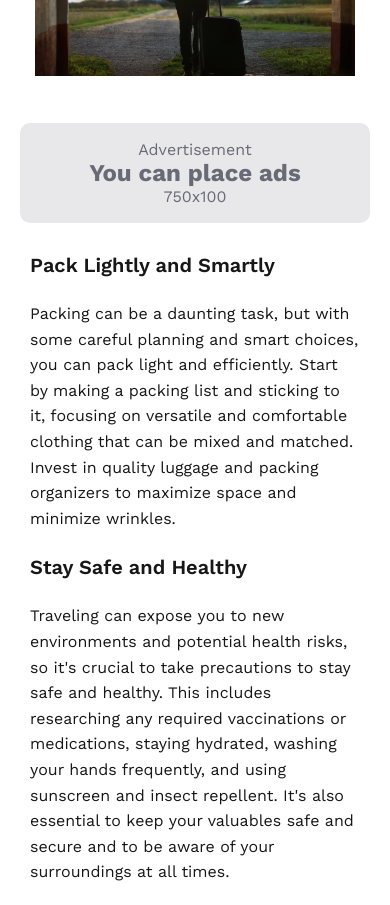
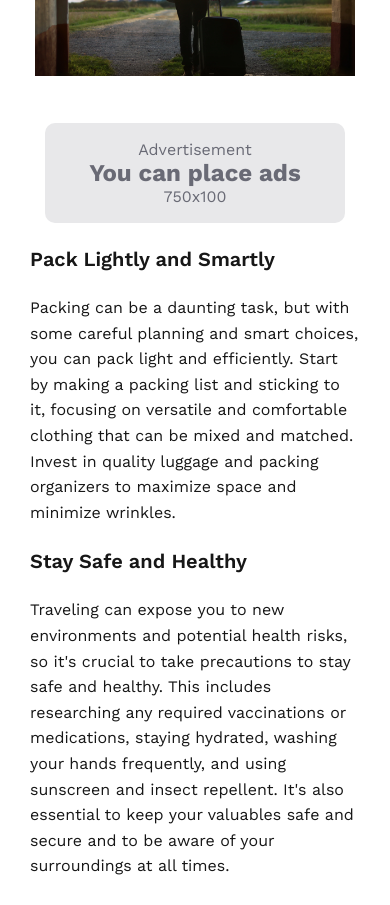
Before and after one commit to Akintayo74/NextJs-travel-blog-guide, a Next.js app: page /single-post in a window 390 px wide. Shown: the part 2540-3445 px from the top of the page. Built offline with nearby package versions, Linux system fonts and the light colour scheme.

Commit message:
Adjusted margin and size of Advert component

```diff
--- a/src/styles/Advert.module.css
+++ b/src/styles/Advert.module.css
@@ -6,7 +6,7 @@
 }
 
 .advert__reduced{
-    margin: 0px 0px 30px 0px;
+    margin: 20px 0px 10px 0px;
 }
 
 .advert__content{
@@ -29,15 +29,15 @@
     font-size: var(--font-mid);
 }
 
-@media(max-width: 650px) {
+@media(max-width: 759px) {
     .advert__content{
-        width: 350px;
+        width: 300px;
     }
 }
 
 @media(min-width: 760px) and (max-width: 1024px) {
     .advert{
-        margin: 10px 0;
+        margin: 30px 0;
     }
     .advert__content{
         width: 600px;
```
